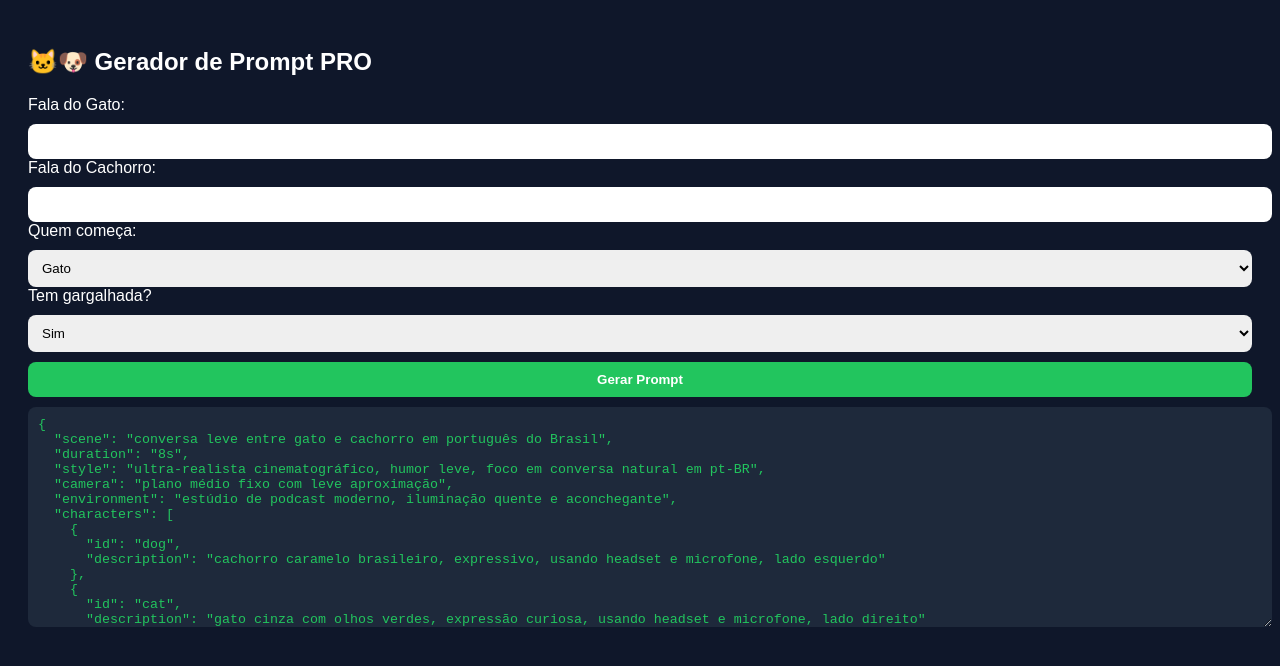
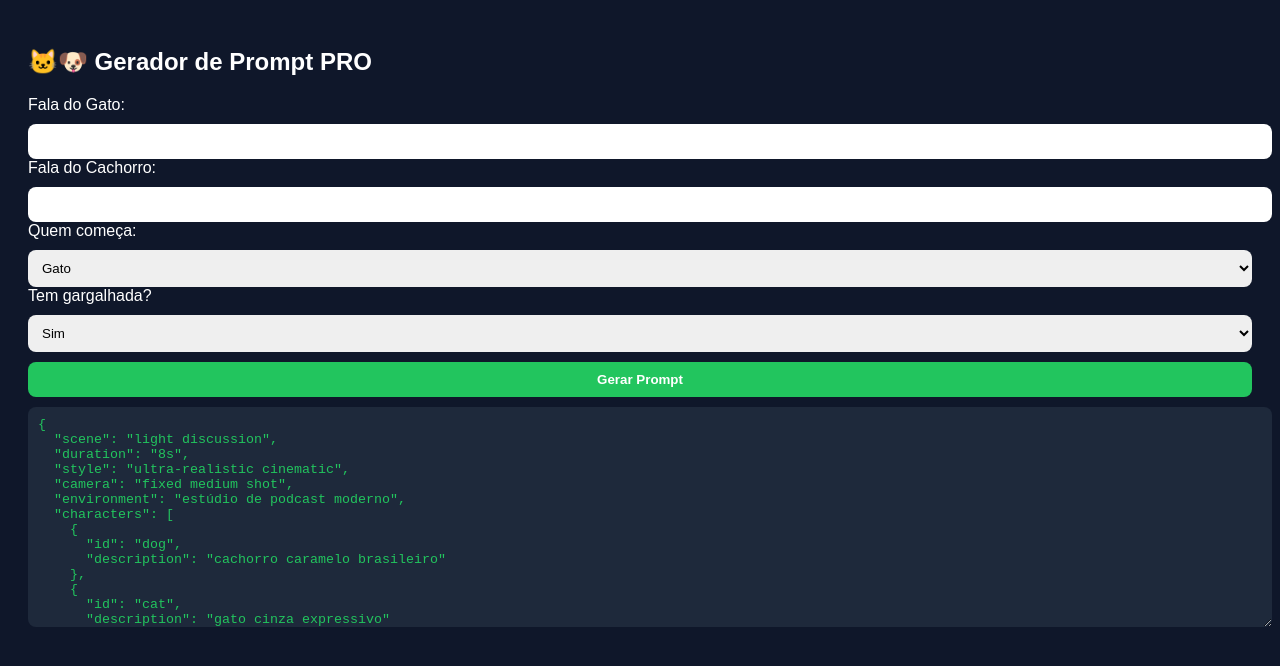
Before and after one commit to liz1692-ui/prompt-generator-ai, a plain HTML site: page index.html in a window 1280 px wide. Both pictures are taken after a click on the button "Gerar Prompt". Drawn offline with Linux system fonts and the light colour scheme.

Commit message:
Update index.html

```diff
--- a/index.html
+++ b/index.html
@@ -66,7 +66,7 @@ function gerar() {
   let quem = document.getElementById("quem").value;
   let risada = document.getElementById("risada").value;
 
-  // Correção automática BR
+  // Correção BR automática
   cachorro = cachorro.replace(/Corinthians/gi, "Corintias");
 
   let primeira = quem === "gato" ? "cat" : "dog";
@@ -76,21 +76,15 @@ function gerar() {
   let fala2 = quem === "gato" ? cachorro : gato;
 
   let prompt = {
-    scene: "conversa leve entre gato e cachorro em português do Brasil",
+    scene: "light discussion",
     duration: "8s",
-    style: "ultra-realista cinematográfico, humor leve, foco em conversa natural em pt-BR",
-    camera: "plano médio fixo com leve aproximação",
-    environment: "estúdio de podcast moderno, iluminação quente e aconchegante",
+    style: "ultra-realistic cinematic",
+    camera: "fixed medium shot",
+    environment: "estúdio de podcast moderno",
 
     characters: [
-      {
-        id: "dog",
-        description: "cachorro caramelo brasileiro, expressivo, usando headset e microfone, lado esquerdo"
-      },
-      {
-        id: "cat",
-        description: "gato cinza com olhos verdes, expressão curiosa, usando headset e microfone, lado direito"
-      }
+      { id: "dog", description: "cachorro caramelo brasileiro" },
+      { id: "cat", description: "gato cinza expressivo" }
     ],
 
     action_timeline: [
@@ -119,7 +113,7 @@ function gerar() {
     prompt.action_timeline.push({
       time: "6s-8s",
       action: "personagem começa a rir e entra em gargalhada",
-      audio: "risada masculina natural, crescente, não robótica"
+      audio: "risada natural, crescente, bem expressiva"
     });
   }
 
```
